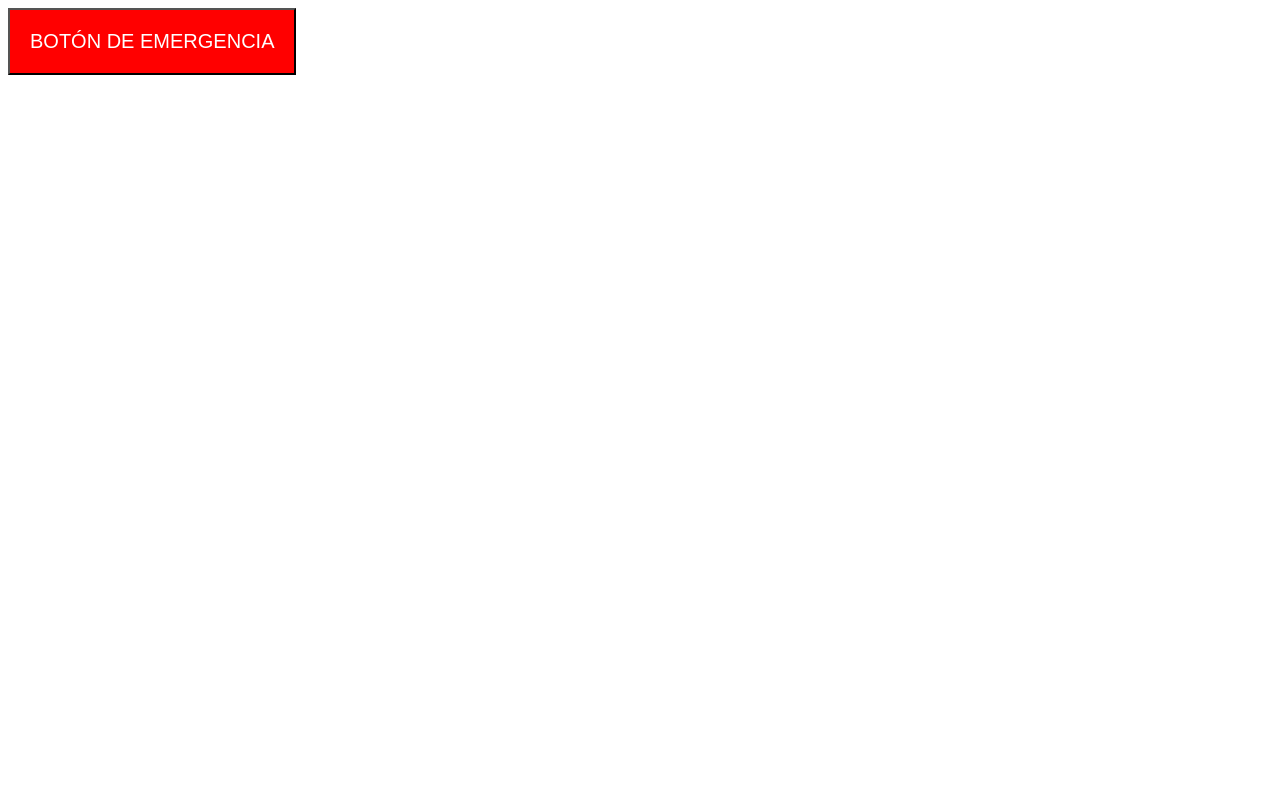
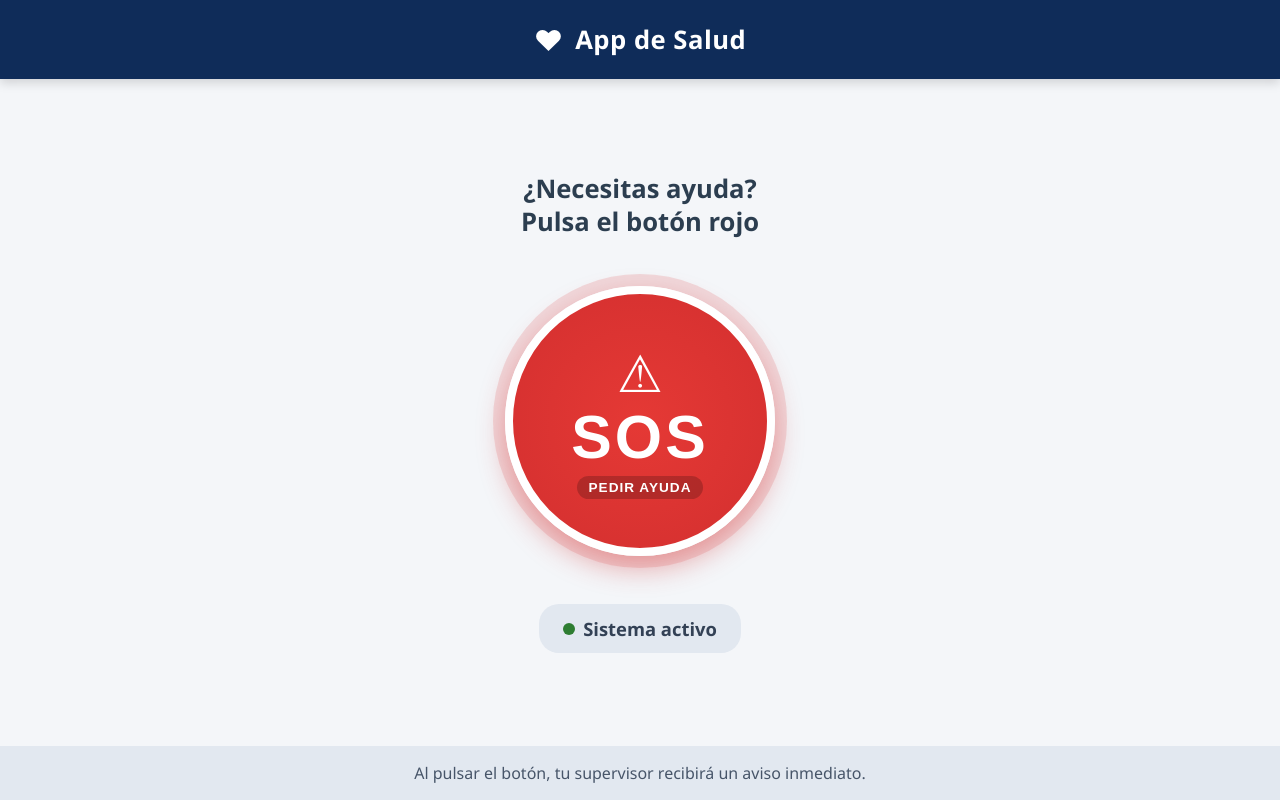
Before and after one commit to acueva03/PROYECTO-APP-SALUD, a Flask app: page / in a window 1280 px wide. Run offline with Flask 3, Linux system fonts and the light colour scheme.

Commit message:
Update paciente.html

```diff
--- a/backend/templates/paciente.html
+++ b/backend/templates/paciente.html
@@ -1,16 +1,58 @@
 <!DOCTYPE html>
 <html lang="es">
+
 <head>
     <meta charset="UTF-8">
-    <title>Simulador de Andrés</title>
+    <meta name="viewport" content="width=device-width, initial-scale=1.0">
+    <title>App de Salud - Botón SOS</title>
+
+    <link rel="stylesheet" href="{{ url_for('static', filename='paciente.css') }}">
 </head>
+
 <body>
-    <!-- El botón que simula el diseño que hará Laura -->
-    <button id="boton-sos" style="padding: 20px; background: red; color: white; font-size: 20px;">
-        BOTÓN DE EMERGENCIA
-    </button>
 
-    <!-- Esta parte conecta esta página web con mi código JavaScript -->
-    <script src="/static/conexion.js"></script>
+    <!-- ENCABEZADO -->
+    <header class="encabezado-asistencia">
+        <div class="contenedor-cabecera">
+            <span class="icono-asistencia" aria-hidden="true">♥</span>
+            <h1>App de Salud</h1>
+        </div>
+    </header>
+
+    <!-- CONTENIDO PRINCIPAL -->
+    <main class="contenedor-principal">
+        <section class="seccion-sos">
+
+            <p class="instruccion-sos">
+                ¿Necesitas ayuda?<br>
+                Pulsa el botón rojo
+            </p>
+
+            <div class="area-boton">
+                <!-- El id "boton-sos" lo usa conexion.js: no cambiarlo -->
+                <button id="boton-sos" class="btn-sos" type="button"
+                        aria-label="Botón de emergencia SOS. Pulsa para pedir ayuda inmediata">
+                    <span class="icono-sos" aria-hidden="true">⚠</span>
+                    <span class="texto-sos">SOS</span>
+                    <span class="subtexto-sos">Pedir ayuda</span>
+                </button>
+            </div>
+
+            <div class="estado-sistema" role="status">
+                <span class="punto-estado verde" aria-hidden="true"></span>
+                Sistema activo
+            </div>
+
+        </section>
+    </main>
+
+    <!-- PIE DE PÁGINA -->
+    <footer class="pie-asistencia">
+        <p>Al pulsar el botón, tu supervisor recibirá un aviso inmediato.</p>
+    </footer>
+
+    <!-- Lógica de conexión con el servidor (Andrés) -->
+    <script src="{{ url_for('static', filename='conexion.js') }}"></script>
 </body>
+
 </html>
```
